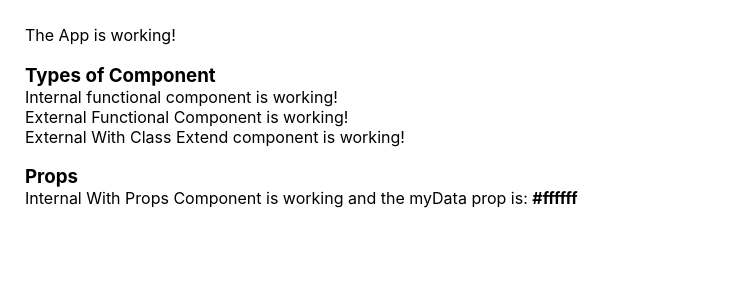
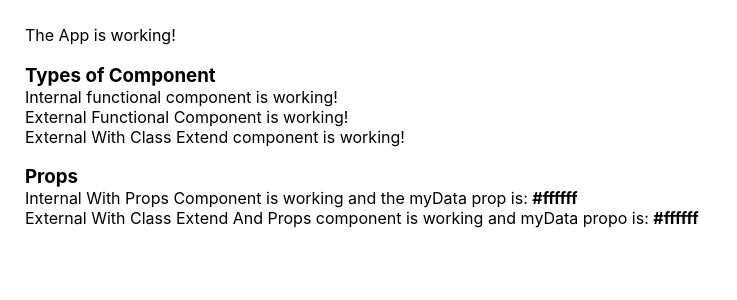
Before and after one commit to ridaomar/Learning-React, a React (Create React App) app in the folder Single_Page_Application/React_Basics/: page / in a window 1280 px wide. Shown: the top 300 px of the page, without its empty margins (0-737 px from the left). Built offline with nearby package versions, Linux system fonts and the light colour scheme.

Commit message:
Added External With Class Extend And Props Component

```diff
--- a/Single_Page_Application/React_Basics/src/App.js
+++ b/Single_Page_Application/React_Basics/src/App.js
@@ -2,6 +2,7 @@ import React from 'react';
 import './App.css';
 import ExternalFunctionalComponent from './components/ExternalFunctionalComponent.js';
 import ExternalWithClassExtendComponent  from './components/ExternalWithClassExtendComponent.js';
+import ExternalWithClassExtendAndPropsComponent from './components/ExternalWithClassExtendAndPropsComponent.js';
 
 function App() {
   return (
@@ -28,6 +29,9 @@ function App() {
 
         {/* Internal functional With Props Component */}
         <InternalFunctionalWithPropsComponent myData="#ffffff" />
+
+        {/* External With Class Extend And Props Component */}
+        <ExternalWithClassExtendAndPropsComponent myData="#ffffff" />
     </div>
   );
 }
--- /dev/null
+++ b/Single_Page_Application/React_Basics/src/components/ExternalWithClassExtendAndPropsComponent.js
@@ -0,0 +1,9 @@
+import React, {Component} from 'react';
+
+class ExternalWithClassExtendAndPropsComponent extends Component{
+    render() {
+        return <div>External With Class Extend And Props component is working and myData propo is: <b>{this.props.myData}</b></div>
+    }
+}
+
+export default ExternalWithClassExtendAndPropsComponent;
```
